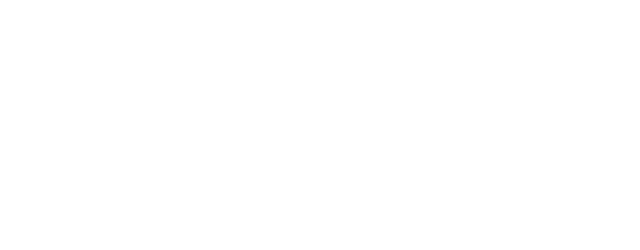
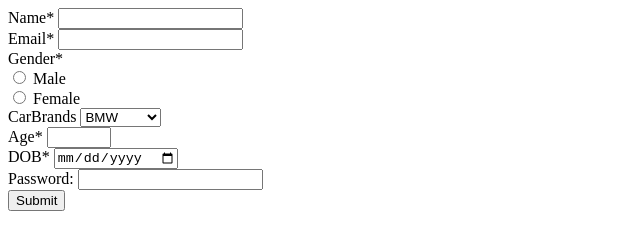
Before and after one commit to acciojob/signup-form-car-jadav-swati, a website: page main.html in a window 1280 px wide. Shown: the whole page, without its empty margins (0-640 px from the left). Drawn offline with Linux system fonts and the light colour scheme.

Commit message:
Update main.html

```diff
--- a/main.html
+++ b/main.html
@@ -8,6 +8,37 @@
 
 <body>
 	<!-- the entire body must be written by student -->
+	<form method="post">
+        <label for="name">Name*</label>
+        <input type="text" required id="#name"><br>
+
+        <label for="email">Email*</label>
+        <input type="text" required id="#email"><br>
+
+        <label for="gender"> Gender*</label><br>
+        <input type="radio" id="male" value="male" name="gender" required>
+        <label for="male">Male</label><br>
+        <input type="radio" id="female" value="Female" name="gender" required>
+        <label for="female">Female</label><br>
+
+        <label for="car">CarBrands</label>
+        <select id="#cars" name="select">
+            <option value="BMW" >BMW</option>
+            <option value="Audi">Audi</option>
+            <option value="Mercedez">Mercedez</option>
+        </select><br>
+
+        <label for="age">Age*</label>
+        <input type="number" name="age" id="#age" min="1" max="100" required><br>
+
+        <label for="dob">DOB*</label>
+        <input type="date" id="#dob" required><br>
+
+        <label for="password">Password:</label>
+        <input type="password" id="#password" name="pwd" required><br>
+
+        <button id="btn" type="submit">Submit</button>
+    </form>
     <script type="text/javascript" src="./script.js">
 </script>
 
```
